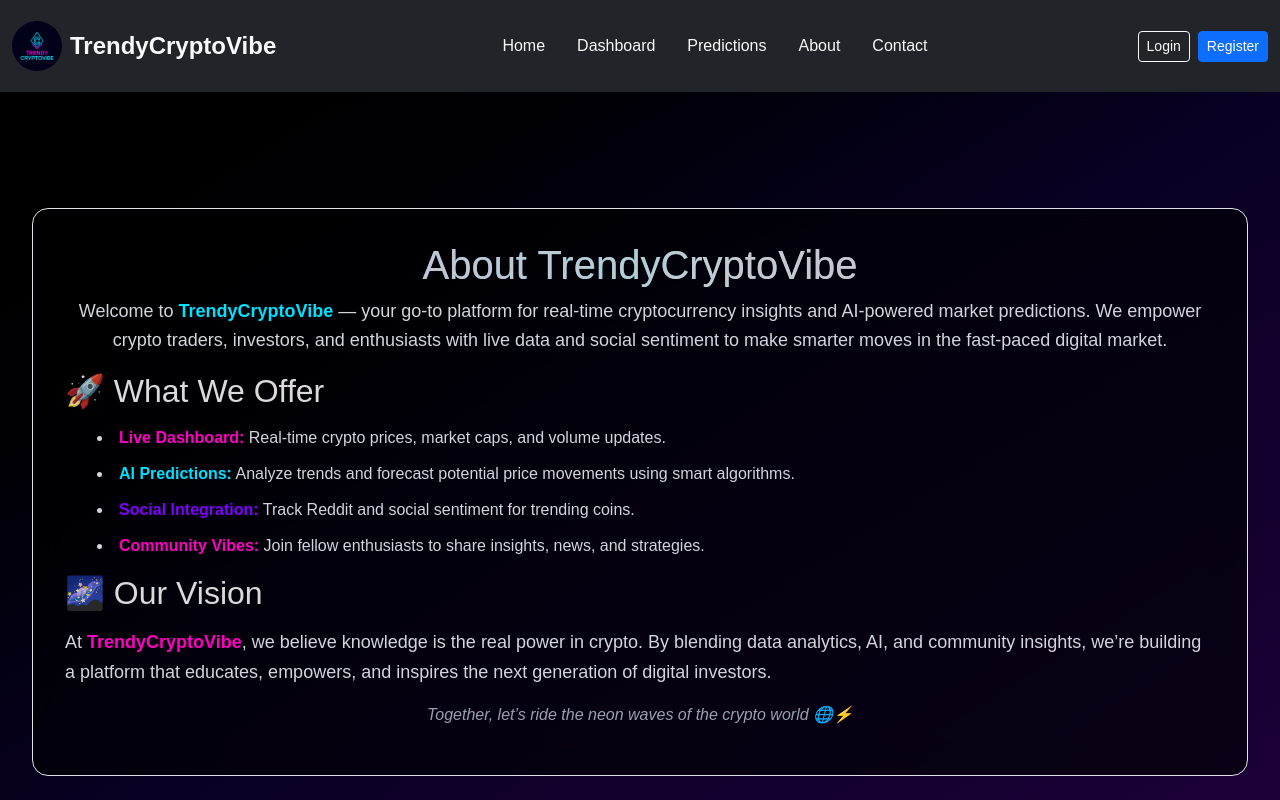
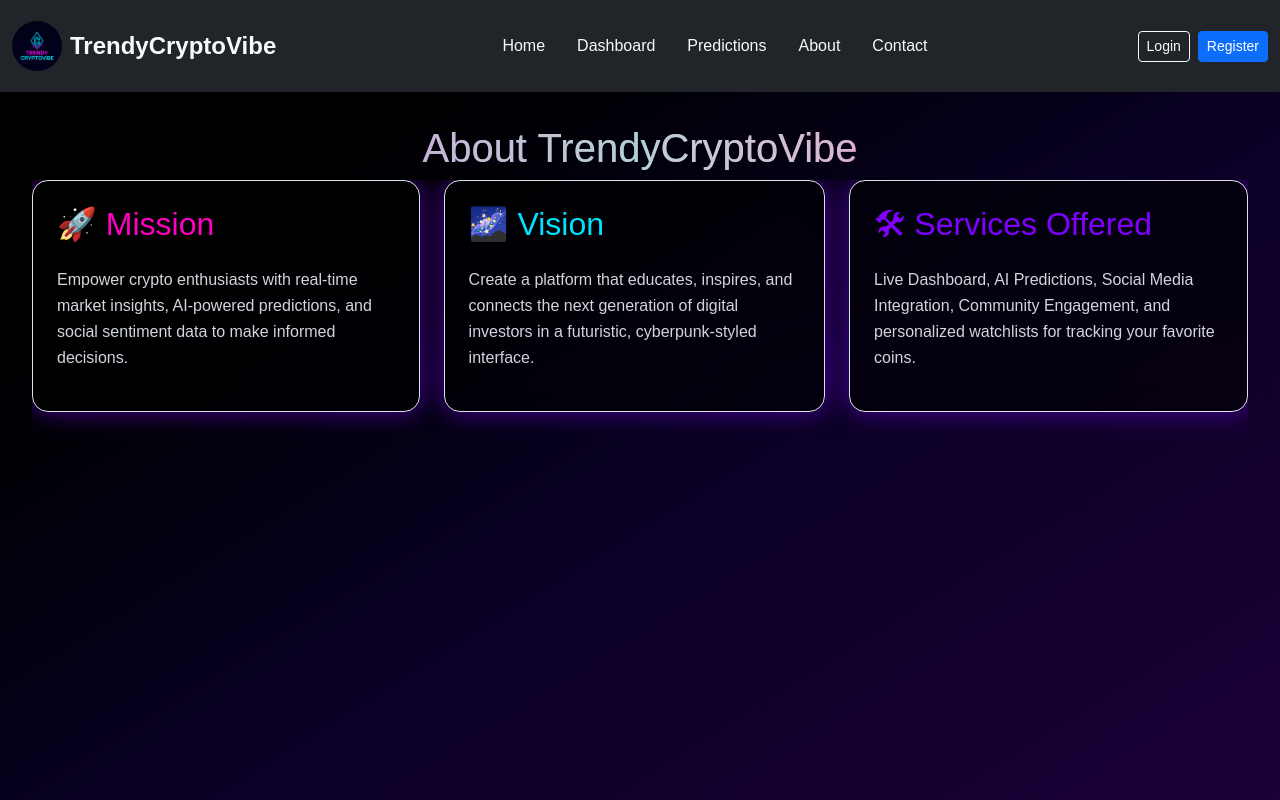
Before and after one commit to Kemmytheboss/CryptoHub, a Next.js app: page /about in a window 1280 px wide. Shown: the top 800 px of the page. Built offline with nearby package versions, Linux system fonts and the light colour scheme.

Commit message:
changed about page layout fromdiv container to card

```diff
--- a/components/About.jsx
+++ b/components/About.jsx
@@ -1,41 +1,50 @@
 'use client';
 import React from "react";
 
+const cards = [
+  {
+    title: "🚀 Mission",
+    content:
+      "Empower crypto enthusiasts with real-time market insights, AI-powered predictions, and social sentiment data to make informed decisions.",
+    color: "#ff00c3",
+  },
+  {
+    title: "🌌 Vision",
+    content:
+      "Create a platform that educates, inspires, and connects the next generation of digital investors in a futuristic, cyberpunk-styled interface.",
+    color: "#00e0ff",
+  },
+  {
+    title: "🛠 Services Offered",
+    content:
+      "Live Dashboard, AI Predictions, Social Media Integration, Community Engagement, and personalized watchlists for tracking your favorite coins.",
+    color: "#7f00ff",
+  },
+];
+
 export default function About() {
   return (
-    <div className="min-h-screen flex items-center justify-center bg-gradient-to-br from-black via-[#0a0024] to-[#1e003a] p-8">
-      <div className=" mx-auto bg-black/60 backdrop-blur-lg border border-[#7f00ff]/50 rounded-2xl p-8 ">
+    <div className="min-h-screen bg-gradient-to-br from-black via-[#0a0024] to-[#1e003a] p-8 flex flex-col items-center">
+      <h1 className="text-4xl font-extrabold text-transparent bg-clip-text bg-gradient-to-r from-[#7f00ff] via-[#00e0ff] to-[#ff00c3] animate-pulse mb-10">
+        About TrendyCryptoVibe
+      </h1>
 
-        {/* Title */}
-        <h1 className="text-4xl font-extrabold mb-6 text-center text-transparent bg-clip-text bg-gradient-to-r from-[#7f00ff] via-[#00e0ff] to-[#ff00c3] animate-pulse">
-          About TrendyCryptoVibe
-        </h1>
-
-        {/* Intro */}
-        <p className="text-gray-300 text-lg mb-6 leading-relaxed text-center">
-          Welcome to <span className="text-[#00e0ff] font-semibold">TrendyCryptoVibe</span> — your go-to platform for real-time cryptocurrency insights and AI-powered market predictions.
-          We empower crypto traders, investors, and enthusiasts with live data and social sentiment to make smarter moves in the fast-paced digital market.
-        </p>
-
-        {/* Section */}
-        <h2 className="text-2xl font-semibold text-[#00e0ff] mb-3">🚀 What We Offer</h2>
-        <ul className="list-disc list-inside space-y-3 text-gray-300">
-          <li><strong className="text-[#ff00c3]">Live Dashboard:</strong> Real-time crypto prices, market caps, and volume updates.</li>
-          <li><strong className="text-[#00e0ff]">AI Predictions:</strong> Analyze trends and forecast potential price movements using smart algorithms.</li>
-          <li><strong className="text-[#7f00ff]">Social Integration:</strong> Track Reddit and social sentiment for trending coins.</li>
-          <li><strong className="text-[#ff00c3]">Community Vibes:</strong> Join fellow enthusiasts to share insights, news, and strategies.</li>
-        </ul>
-
-        {/* Vision */}
-        <h2 className="text-2xl font-semibold mt-8 mb-3 text-[#00e0ff]">🌌 Our Vision</h2>
-        <p className="text-gray-300 text-lg leading-relaxed">
-          At <span className="text-[#ff00c3] font-semibold">TrendyCryptoVibe</span>, we believe knowledge is the real power in crypto.
-          By blending data analytics, AI, and community insights, we’re building a platform that educates, empowers, and inspires the next generation of digital investors.
-        </p>
-
-        <p className="text-gray-400 text-md mt-6 italic text-center">
-          Together, let’s ride the neon waves of the crypto world 🌐⚡
-        </p>
+      {/* Horizontal Scroll Cards */}
+      <div className="flex space-x-6 overflow-x-auto pb-6">
+        {cards.map((card, index) => (
+          <div
+            key={index}
+            className="min-w-[300px] max-h-flex-shrink-0 bg-black/60 backdrop-blur-lg border border-white/20 rounded-2xl p-6 shadow-[0_0_25px_#7f00ff90] transition-transform hover:scale-105"
+          >
+            <h2
+              className="text-2xl font-bold mb-4"
+              style={{ color: card.color }}
+            >
+              {card.title}
+            </h2>
+            <p className="text-gray-300 leading-relaxed">{card.content}</p>
+          </div>
+        ))}
       </div>
     </div>
   );
```
